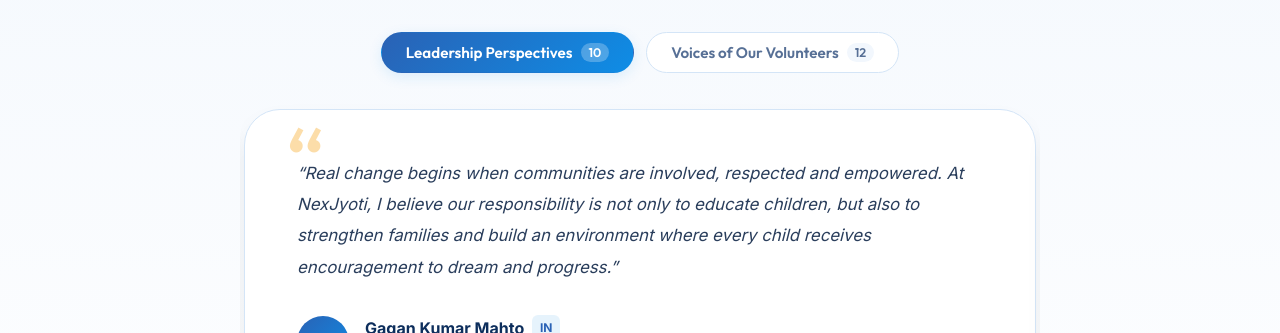
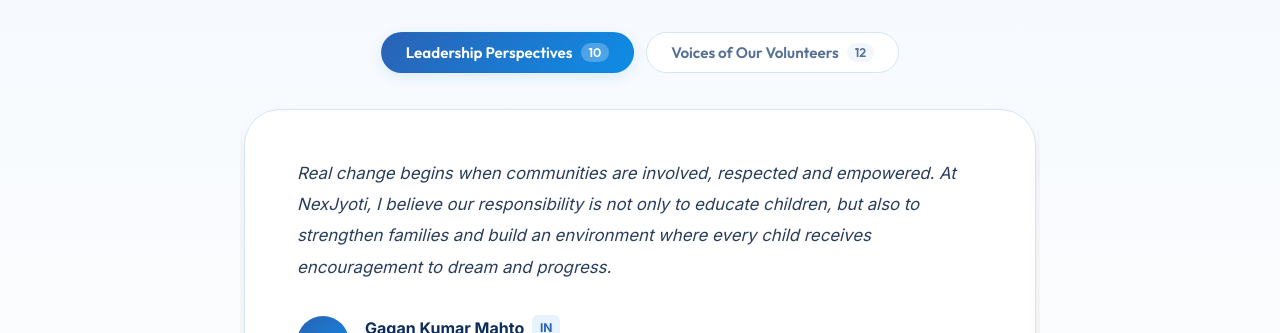
Before and after one commit to AMISH754/NexJyoti, a React (Vite) app: page / in a window 1280 px wide. Shown: the part 3260-3593 px from the top of the page. Built offline with nearby package versions, Linux system fonts and the light colour scheme; no server answers.

Commit message:
feat: add Home page component with testimonial sliders and dynamic statistics counter

```diff
--- a/src/pages/Home.jsx
+++ b/src/pages/Home.jsx
@@ -507,8 +507,7 @@ export default function Home() {
               {currentTestimonials.map((testi, i) => (
                 <div className="testimonial-slide" key={`${activeTab}-${i}`}>
                   <div className="testi-card">
-                    <div className="testi-quote">“</div>
-                    <p className="testi-text">“{testi.quote}”</p>
+                    <p className="testi-text">{testi.quote}</p>
                     <div className="testi-author">
                       <div className="testi-avatar">{testi.avatar}</div>
                       <div>
--- a/src/styles/home.css
+++ b/src/styles/home.css
@@ -441,18 +441,6 @@ body.dark .prog-card-highlight {
   position: relative;
 }
 
-.testi-quote {
-  font-family: 'Outfit', sans-serif;
-  font-size: 6rem;
-  color: var(--gold-light);
-  opacity: 0.35;
-  line-height: 0.5;
-  margin-bottom: 20px;
-  position: absolute;
-  top: 28px;
-  left: 40px;
-}
-
 .testi-text {
   font-size: 1.05rem;
   color: var(--text-body);
```
Also changed, not shown: 1 other file (tests, documents, lock files or other folders).
